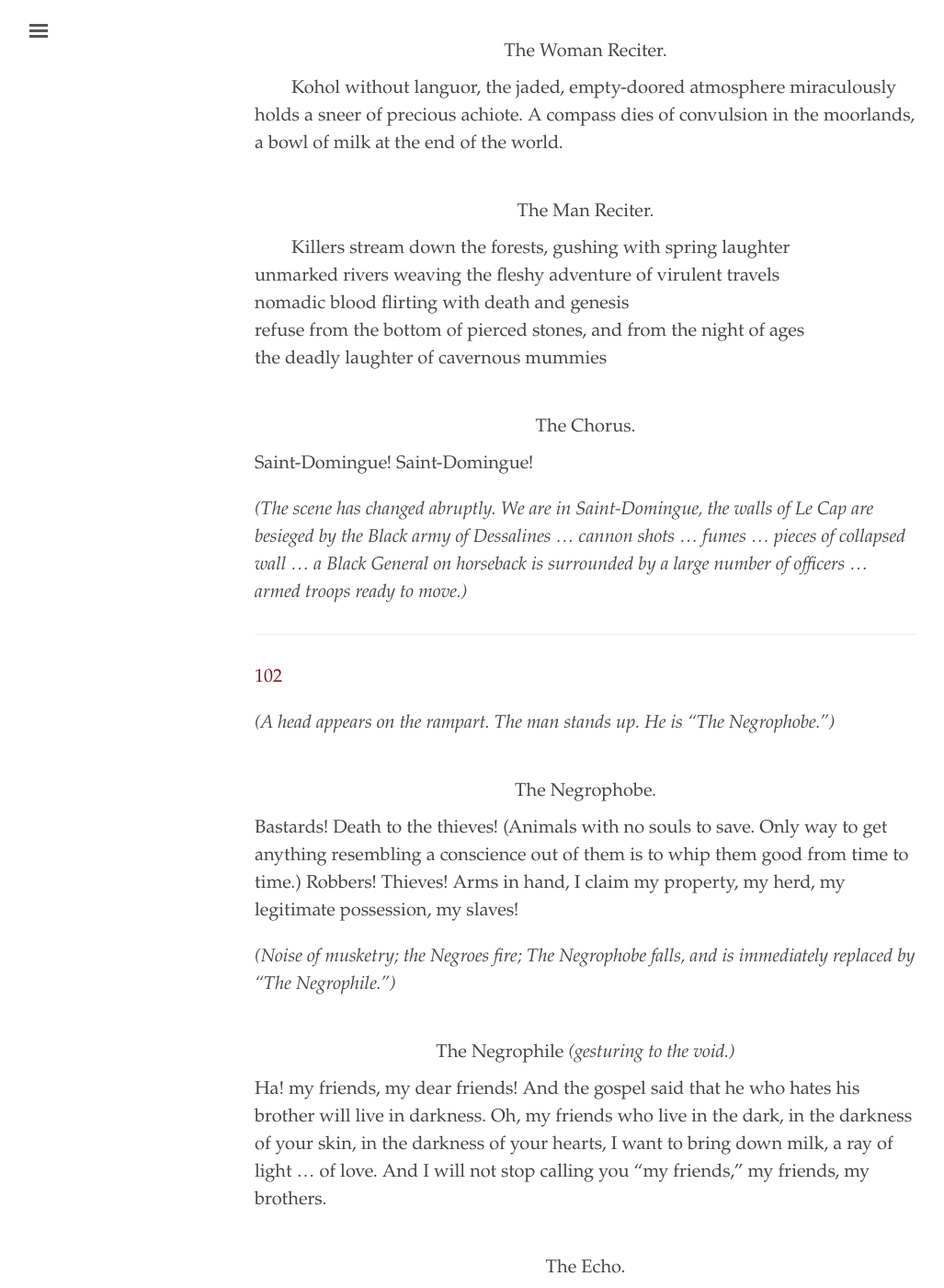
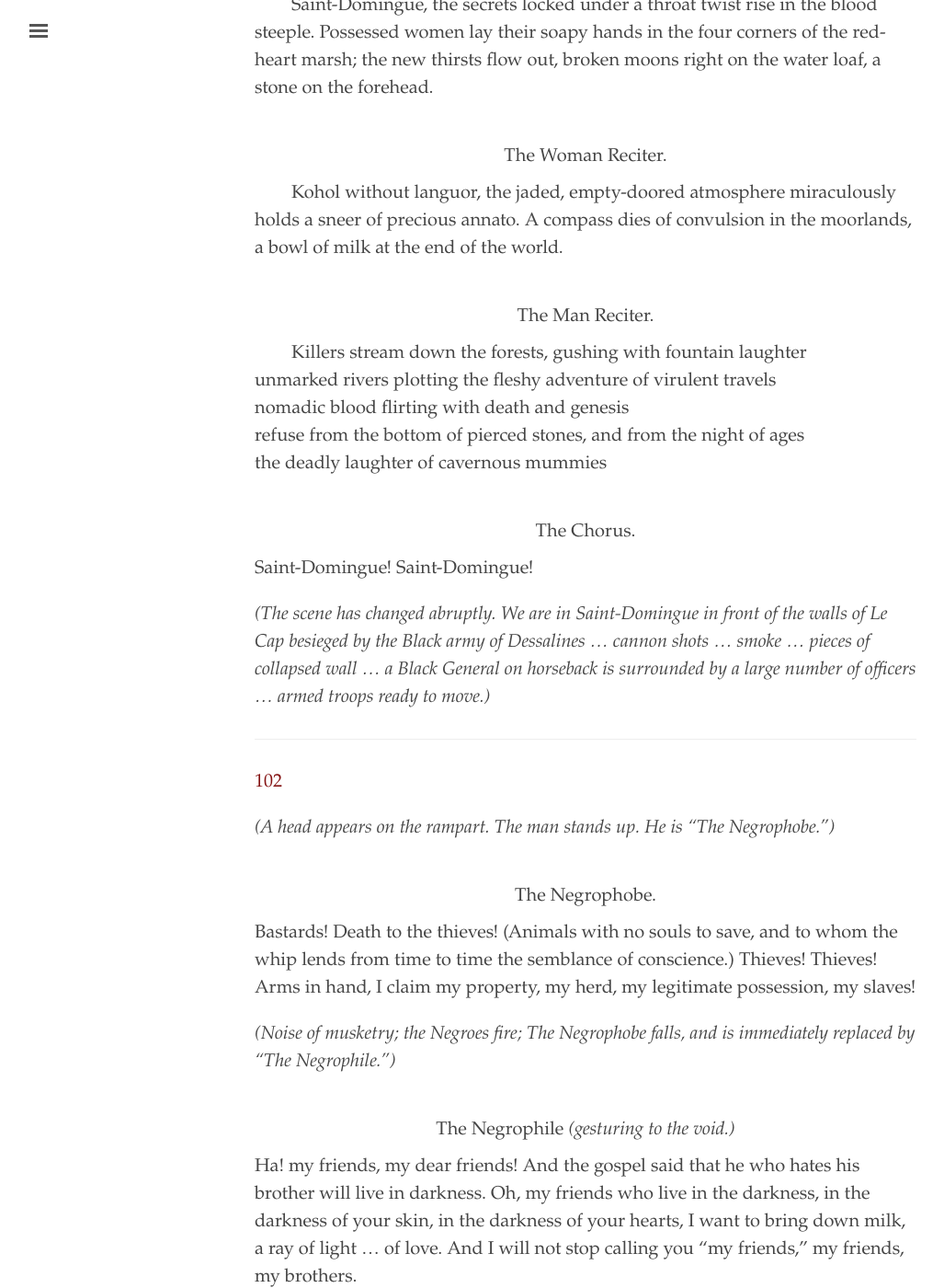
Before and after one commit to elotroalex/chiens, a Jekyll site: the page built from _texts/translation.md, in a window 1280 px wide and 1400 px high, scrolled down 117896 px. Shown: the whole window at 92% size, without its empty margins (3-1030 px from the left). Built offline with Jekyll 4.4.1, drawn with Linux system fonts in a browser that asks for light colours; some of the changed text lies outside the part shown.

Commit message:
the negrophile

```diff
--- a/_texts/translation.md
+++ b/_texts/translation.md
@@ -3686,24 +3686,28 @@ Oh, steps; hooves of horses; crawling larvae grown fat in the valley of my ears.
 - my friend the kite,
 - my friend the fire
 - every drop of blood explodes in the tubing of my veins
-- and my brother the volcano with the gun gut
+- and my brother the volcano with the pistol belly
 - and my brother the precipice without a balisier ramp
 - and my mother madness with herbs of smoke and heresy
-- by the feet of the Crusade, and the stick
-- on the wintering hands, and the never
-- and the jujube, and the disturbance, and the sun pierced with a bayonet.
-
-*(Toussaint begins to walk, to crawl, to run in imaginary bushes, naked warriors jump around, a djembe beats in the distance.)*
+- by the feet of Crusade and of stick
+- by the hands of overwintering and of never
+- and of jujube and of disturbance and of bayonetted sun.
+
+*(Toussaint begins to walk, to crawl, to run inside imaginary bushes, naked warriors leap, a djembe beats in the distance.)*
 
 - {:.sp} The Woman Reciter.
 
 - {: .pr.i} Oh, the dance of the nameless stars ... the savannas come alive ... the rains smoke ... unknown trees fall reduced by lightning.
 
+- {:.sp} The Man Reciter.
+
+- {: .pr.i} What is she saying? What is she saying?
+
 *(At this moment Toussaint straightens up.)*
 
 - {:.sp} Toussaint.
 
- - {: .pr.i} The caterpillars seek refuge in the cotton caps ... The Earth's firepit is doused ... it's fine ... But the sky chews betel ... Ha ha! The sky sucks daggers ... King of Malaysia and fevers full of insects, chew your kris and your betel ... Isaac, Isaac, a bullet rusts on your White smile ... Ouch! I walk on starfish thorns. I walk ... I assume ... I embrace ...
+ - {: .pr.i} The caterpillars seek refuge in the cotton caps ... The Earth's firepit is extinguished ... it's fine ... But the sky chews betel ... Ha ha! The sky sucks daggers ... King of Malaysia and fevers full of insects, chew your kris and your betel ... Isaac, Isaac, a bullet rusts on your White smile ... Ouch! I walk on barbed stars. I walk ... I assume ... I embrace ...
 
 *(Toussaint collapses, arms outstretched, chest against the ground.)*
 
@@ -3737,16 +3741,16 @@ Oh, steps; hooves of horses; crawling larvae grown fat in the valley of my ears.
 
 - {:.sp} The Man Reciter.
 
-- {:.pr.i} Saint-Domingue, the secrets locked under a throat turn up in the blood steeple. Possessed women lay their soapy hands in the four corners of the red-heart marsh; the new thirsts flow out, broken moons right on the water loaf, a stone on the forehead.
-
-- {:.sp} The Woman Reciter.
-
-- {:.pr.i} Kohol without languor, the jaded, empty-doored atmosphere miraculously holds a sneer of precious achiote. A compass dies of convulsion in the moorlands, a bowl of milk at the end of the world.
-
-- {:.sp} The Man Reciter.
-
-- {:.i2} Killers stream down the forests, gushing with spring laughter
-- unmarked rivers weaving the fleshy adventure of virulent travels
+- {:.pr.i} Saint-Domingue, the secrets locked under a throat twist rise in the blood steeple. Possessed women lay their soapy hands in the four corners of the red-heart marsh; the new thirsts flow out, broken moons right on the water loaf, a stone on the forehead.
+
+- {:.sp} The Woman Reciter.
+
+- {:.pr.i} Kohol without languor, the jaded, empty-doored atmosphere miraculously holds a sneer of precious annato. A compass dies of convulsion in the moorlands, a bowl of milk at the end of the world.
+
+- {:.sp} The Man Reciter.
+
+- {:.i2} Killers stream down the forests, gushing with fountain laughter
+- unmarked rivers plotting the fleshy adventure of virulent travels
 - nomadic blood flirting with death and genesis
 - refuse from the bottom of pierced stones, and from the night of ages
 - the deadly laughter of cavernous mummies
@@ -3755,7 +3759,7 @@ Oh, steps; hooves of horses; crawling larvae grown fat in the valley of my ears.
 
 - Saint-Domingue! Saint-Domingue!
 
-*(The scene has changed abruptly. We are in Saint-Domingue, the walls of Le Cap are besieged by the Black army of Dessalines ... cannon shots ... fumes ... pieces of collapsed wall ... a Black General on horseback is surrounded by a large number of officers ... armed troops ready to move.)*
+*(The scene has changed abruptly. We are in Saint-Domingue in front of the walls of Le Cap besieged by the Black army of Dessalines ... cannon shots ... smoke ... pieces of collapsed wall ... a Black General on horseback is surrounded by a large number of officers ... armed troops ready to move.)*
 
 ---
 
@@ -3765,13 +3769,13 @@ Oh, steps; hooves of horses; crawling larvae grown fat in the valley of my ears.
 
 - {:.sp} The Negrophobe.
 
-- {: .pr} Bastards! Death to the thieves! (Animals with no souls to save. Only way to get anything resembling a conscience out of them is to whip them good from time to time.) Robbers! Thieves! Arms in hand, I claim my property, my herd, my legitimate possession, my slaves!
+- {: .pr} Bastards! Death to the thieves! (Animals with no souls to save, and to whom the whip lends from time to time the semblance of conscience.) Thieves! Thieves! Arms in hand, I claim my property, my herd, my legitimate possession, my slaves!
 
 *(Noise of musketry; the Negroes fire; The Negrophobe falls, and is immediately replaced by "The Negrophile.")*
 
 - {:.sp} The Negrophile *(gesturing to the void.)*
 
-- {: .pr} Ha! my friends, my dear friends! And the gospel said that he who hates his brother will live in darkness. Oh, my friends who live in the dark, in the darkness of your skin, in the darkness of your hearts, I want to bring down milk, a ray of light ... of love. And I will not stop calling you "my friends," my friends, my brothers.
+- {: .pr} Ha! my friends, my dear friends! And the gospel said that he who hates his brother will live in darkness. Oh, my friends who live in the darkness, in the darkness of your skin, in the darkness of your hearts, I want to bring down milk, a ray of light ... of love. And I will not stop calling you "my friends," my friends, my brothers.
 
 - {:.sp} The Echo.
 
@@ -3785,7 +3789,7 @@ Oh, steps; hooves of horses; crawling larvae grown fat in the valley of my ears.
 
 - Don't forget, don't forget.
 
-- {:.sp} The Negrophile *(swinging his sword on the water.)*
+- {:.sp} The Negrophile *(striking with his sword in the water.)*
 
 - Peace, peace, love, love.
 
```
Also changed, not shown: other parts of _texts/translation.md (+1 -1 lines).
